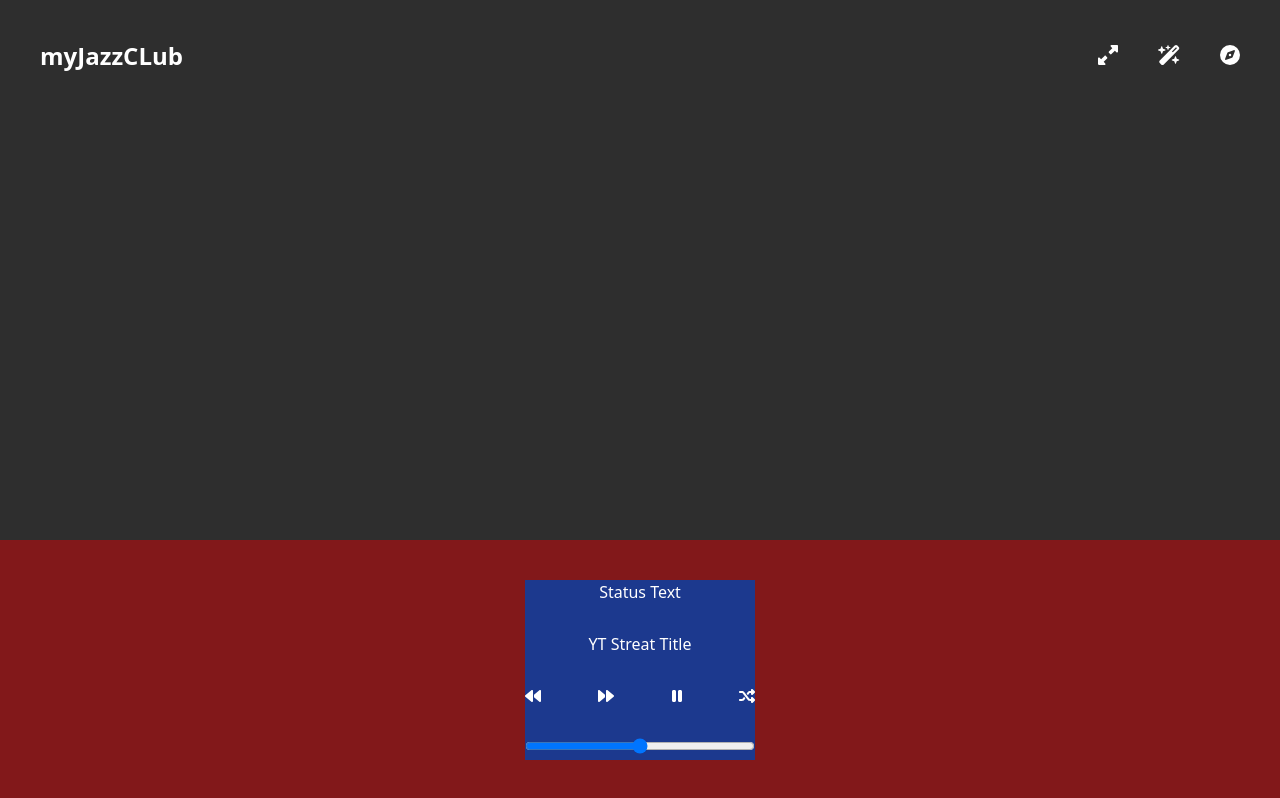
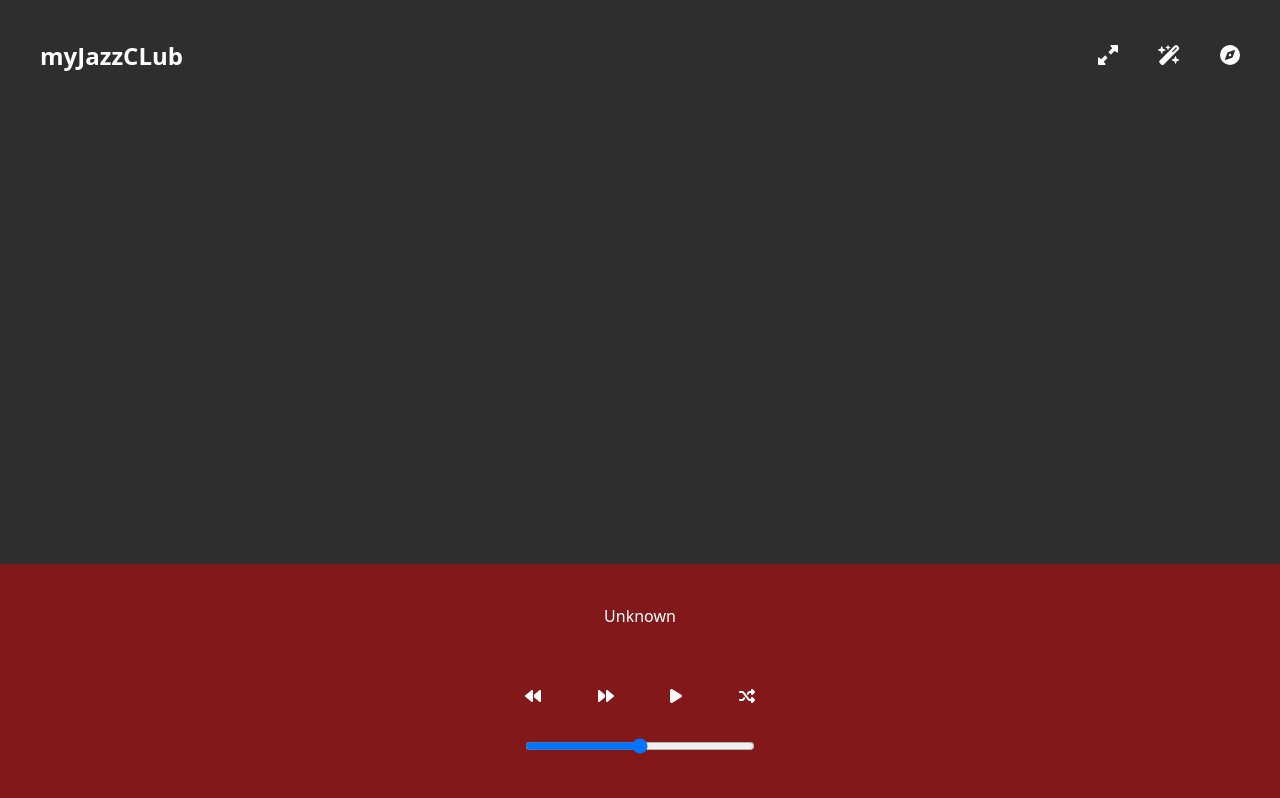
Before and after one commit to 15xda/myjazzclub-react, a React (Vite) app: page / in a window 1280 px wide. Built offline with nearby package versions, Linux system fonts and the light colour scheme.

Commit message:
Last Changes Dushanbe

```diff
--- a/src/App.jsx
+++ b/src/App.jsx
@@ -1,14 +1,13 @@
 import './App.css'
 import HeaderBox from './components/HeaderBox';
 import FooterBox from './components/FooterBox';
-import YouTubePlayer from './components/YouTubePlayer';
+import AudioPlayer from './components/AudioPlayer';
 
 function App() {
 
   return (
     <div>
       <HeaderBox />
-      <YouTubePlayer/>
       <FooterBox />
     </div>
   )
--- a/src/components/AudioPlayer.jsx
+++ b/src/components/AudioPlayer.jsx
@@ -1,4 +1,5 @@
-import React from 'react'
+import React, { useRef, useState } from 'react'
+import YouTube from 'react-youtube';
 import { FontAwesomeIcon } from '@fortawesome/react-fontawesome';
 import {
   faBackward,
@@ -8,24 +9,115 @@ import {
   faPlay
  } from '@fortawesome/free-solid-svg-icons';
 
+
+import { getPlayerVolumeFromLS, savePlayerVolumeToLS } from '../utils/getPlayerVolume';
+import { getNextStationId, getPreviousStationId, getRandomStantionId} from '../utils/playerControles';
+import getReadableStatus from '../utils/getReadableStatus';
+
 const AudioPlayer = () => {
+  const playerRef = useRef();
+  const [playerIsInitialized, setPlayerIsInitialized] = useState(false);
+  const [playerVolume, setPlayerVolume] = useState(getPlayerVolumeFromLS());
+  const [playerVideoId, setPlayerVideoId] = useState(getRandomStantionId());
+  const [playerState, setPlayerState] = useState(-1);
+
+  const [videoMetaData, setVideoMetaData] = useState();
+
+  const playerOptions = {
+      height: '0',
+      width: '0',
+      playerVars: {
+        autoplay: 1,
+        controls: 0,
+        playsinline: 1,
+      },
+  };
+
+  const onPStateChange = (e) => {
+      setPlayerState(e.data);
+  }
+
+  const onPReady = (e) => {
+    setPlayerIsInitialized(true);
+    setPlayerVolume(playerVolume)
+    playerRef.current = e.target;
+    playerRef.current.setVolume(playerVolume);
+    setVideoMetaData(playerRef.current.getVideoData());
+  }
+
+  console.log(videoMetaData)
+
+
+  const handlePreviousStation = () => {
+    if (playerIsInitialized && playerRef.current) {
+      const prevId = getPreviousStationId(playerVideoId);
+      playerRef.current.loadVideoById(prevId);
+      setPlayerVideoId(prevId);
+    }
+  }
+
+  const handleNextStation = () => {
+
+    if (playerIsInitialized && playerRef.current) {
+      const nextId = getNextStationId(playerVideoId);
+      playerRef.current.loadVideoById(nextId);
+      setPlayerVideoId(nextId);
+    }
+  }
+
+  const handlePlayPauseStream = () => {
+    if (playerIsInitialized && playerRef.current) {
+      switch (playerState) {
+        case 1:
+          playerRef.current.pauseVideo();
+          break;
+        case 2:
+          playerRef.current.playVideo();
+          break;
+      }
+    }
+
+  }
+
+  const handleRandomStation = () => {
+     if (playerIsInitialized && playerRef.current) {
+      const randId = getRandomStantionId(playerVideoId);
+      playerRef.current.loadVideoById(randId);
+      setPlayerVideoId(randId);
+    }
+  }
+
+  const handleVolumeChange = (e) => {
+    const volume = parseInt(e.target.value, 10);
+    if (playerIsInitialized && playerRef.current) {
+      playerRef.current.setVolume(volume)
+      savePlayerVolumeToLS(volume)
+      setPlayerVolume(volume)
+    }
+  }
+
   return (
-   <div className=' w-[230px] bg-blue-900 flex flex-col items-center justify-center gap-7 my-10 text-white'>
-    <span>Status Text</span>
-    <span>YT Streat Title</span>
-    <ul className='flex flex-row w-full justify-between'>
-        <li><FontAwesomeIcon icon={faBackward}/></li>
-        <li><FontAwesomeIcon icon={faForward}/></li>
+    <>
+      <YouTube
+            videoId={playerVideoId}
+            opts={playerOptions}
+            onStateChange={onPStateChange}
+            onReady={onPReady}
+      />
 
-        <li>
-          {/* faPlay */}
-          <FontAwesomeIcon icon={faPause}/>
-        </li>
+      <div className=' w-[230px] flex flex-col items-center justify-center gap-7 my-10 text-white'>
+        <span>{getReadableStatus(playerState)}</span>
+        <span>{playerRef.current && videoMetaData.title}</span>
+        <ul className='flex flex-row w-full justify-between'>
+            <li><button onClick={handlePreviousStation}><FontAwesomeIcon icon={faBackward}/></button></li>
+            <li><button onClick={handleNextStation}><FontAwesomeIcon icon={faForward}/></button></li>
+            <li><button onClick={handlePlayPauseStream}><FontAwesomeIcon icon={playerState === 1 ? faPause : faPlay}/></button></li>
+            <li><button onClick={handleRandomStation}><FontAwesomeIcon icon={faRandom}/></button></li>
+        </ul>
+        <div className='w-full'><input type="range" onChange={handleVolumeChange} value={playerVolume} style={{width: '100%'}} /></div>
+      </div>
+    </>
 
-        <li><FontAwesomeIcon icon={faRandom}/></li>
-    </ul>
-    <div className='w-full'><input type="range" style={{width: '100%'}} /></div>
-   </div>
   )
 }
 
--- a/src/components/HeaderBox.jsx
+++ b/src/components/HeaderBox.jsx
@@ -1,4 +1,4 @@
-import React from 'react'
+import React, { useState } from 'react'
 import { FontAwesomeIcon } from '@fortawesome/react-fontawesome';
 import {
   faUpRightAndDownLeftFromCenter,
@@ -8,14 +8,25 @@ import {
  } from '@fortawesome/free-solid-svg-icons';
 
 const HeaderBox = () => {
+  const [fullscreen, setFullscreen] = useState(false);
+
+  const toggleFullscreen = () => {
+    if (!fullscreen) {
+      document.body.requestFullscreen();
+      setFullscreen(true)
+    } else {
+      document.exitFullscreen();
+      setFullscreen(false)
+    }
+
+  }
   return (
     <div className='flex flex-row items-center justify-between p-10 text-white'>
       <div className='text-2xl font-bold'>myJazzCLub</div>
       <div>
         <ul className="flex flex-row space-x-10 font-base">
             <li>
-              {/* faDownLeftAndUpRightToCenter */}
-              <FontAwesomeIcon icon={faUpRightAndDownLeftFromCenter} className='text-xl'/>
+              <button onClick={toggleFullscreen}><FontAwesomeIcon icon={fullscreen ? faDownLeftAndUpRightToCenter : faUpRightAndDownLeftFromCenter} className='text-xl'/></button>
             </li>
 
             <li><FontAwesomeIcon icon={faWandMagicSparkles} className='text-xl'/></li>
--- a/src/components/YouTubePlayer.jsx
+++ b/src/components/YouTubePlayer.jsx
@@ -1,32 +1,24 @@
-import React from 'react'
-import YouTube from 'react-youtube';
 
-const YouTubePlayer = () => {
 
-    const playerOptions = {
-        height: '400',
-        width: '400',
-        playerVars: {
-          autoplay: 0,
-          controls: 0,
-          playsinline: 1,
-        },
-    };
 
-    const onStateChange = (e) => {
-        switch (e.data) {
-            case YT.PlayerState:
-                console.log(YT.PlayerState)
-        }
-    }
+const YouTubePlayer = ({stationId}) => {
+
+
+
 
   return (
     <div>
         <YouTube
-            videoId='hVFaaUEIpzE'
+            videoId={playerVideoId}
             opts={playerOptions}
-            onStateChange={onStateChange}
+            onStateChange={onPStateChange}
+            onReady={onPReady}
         />
+      <button className='bg-white p-5 m-5 rounded-xl cursor-pointer' onClick={handlePlayPauseStream}>{playerState === 1 ? 'Pause' : 'Play'}</button>
+      <button className='bg-white p-5 m-5 rounded-xl cursor-pointer' onClick={handlePreviousStation}>Prev</button>
+      <button className='bg-white p-5 m-5 rounded-xl cursor-pointer' onClick={handleNextStation}>Next</button>
+      <button className='bg-white p-5 m-5 rounded-xl cursor-pointer' onClick={handleRandomStation}>Random</button>
+      <input type="range" onChange={handleVolumeChange} value={playerVolume} id="volumeInput" />
     </div>
   )
 }
--- /dev/null
+++ b/src/utils/getPlayerVolume.js
@@ -0,0 +1,11 @@
+function getPlayerVolumeFromLS() {
+    const storedVolume = localStorage.getItem('playerVolume');
+
+    return storedVolume !== null ? storedVolume : 50;
+}
+
+function savePlayerVolumeToLS(volume) {
+    localStorage.setItem('playerVolume', parseInt(volume));
+}
+
+export {  getPlayerVolumeFromLS, savePlayerVolumeToLS  }
--- /dev/null
+++ b/src/utils/getReadableStatus.js
@@ -0,0 +1,13 @@
+export default function getReadableStatus(status) {
+    if (status === -1) {
+        return 'Unknown';
+    } else if (status === 0) {
+        return 'Ended';
+    } else if (status === 1) {
+        return 'Playing'
+    } else if (status === 2) {
+        return 'Paused'
+    } else if (status === 3) {
+        return 'Buffering ...'
+    }
+}
--- /dev/null
+++ b/src/utils/playerControles.js
@@ -0,0 +1,27 @@
+const stations = [ 'iaD7Nw8k', '6Jsnem7i848', 'Dx5qFachd3A', 'UedTcufyrHc', '4xDzrJKXOOY', 'y6TZHLAzg5o', 'et5HueFNjkI','2gO1v2GPMFk', 'tYR6tvtb0', 'DSGyEsJ17cI', 'fEvM-OUbaKs', '5yx6BWlEVcY', 'rPjez8z61rI', 'SfYqbEY-CS0'];
+
+const getPreviousStationId = (id) => {
+    const currentStationIndex = stations.findIndex(stationId => stationId === id);
+    const nextStationIndex = (currentStationIndex + 1) % stations.length
+    return stations[nextStationIndex];
+}
+
+const getNextStationId = (id) => {
+    const currentStationIndex = stations.findIndex(stationId => stationId === id);
+    const previousStationIndex = (currentStationIndex - 1 + stations.length) % stations.length
+    return(stations[previousStationIndex]);
+}
+
+const getRandomStantionId = (id) => {
+
+    const randomNum = Math.floor(Math.random() * stations.length);
+
+    if (id !== undefined && stations[randomNum] === id) {
+        return stations[((randomNum + 1) % stations.length)]
+    }
+
+    return stations[randomNum]
+}
+
+
+export { getNextStationId, getPreviousStationId, getRandomStantionId }
```
